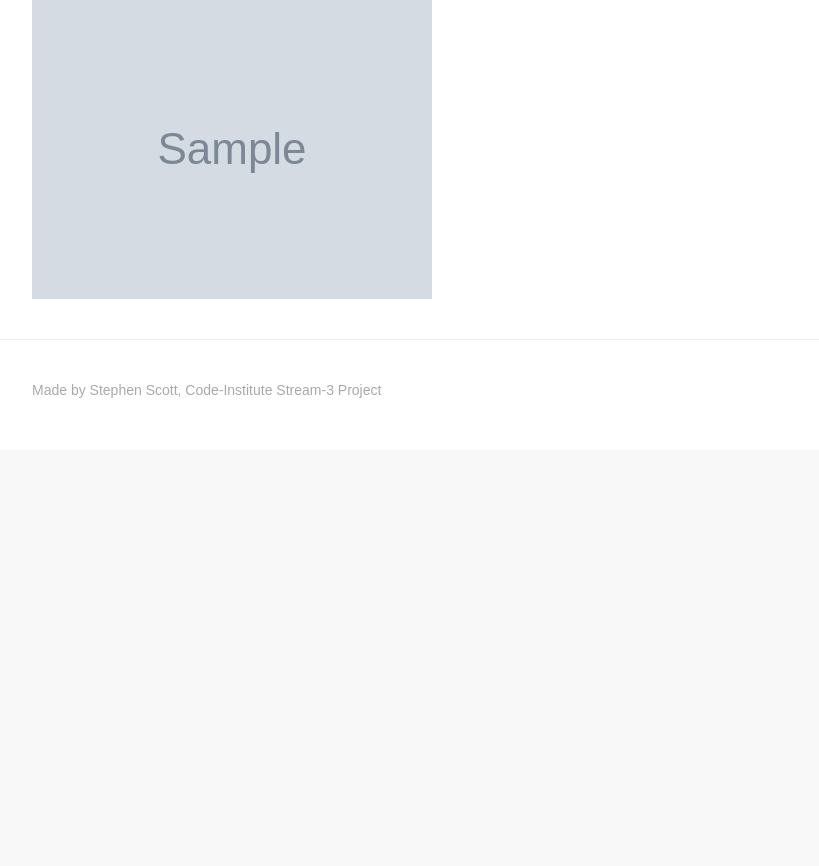
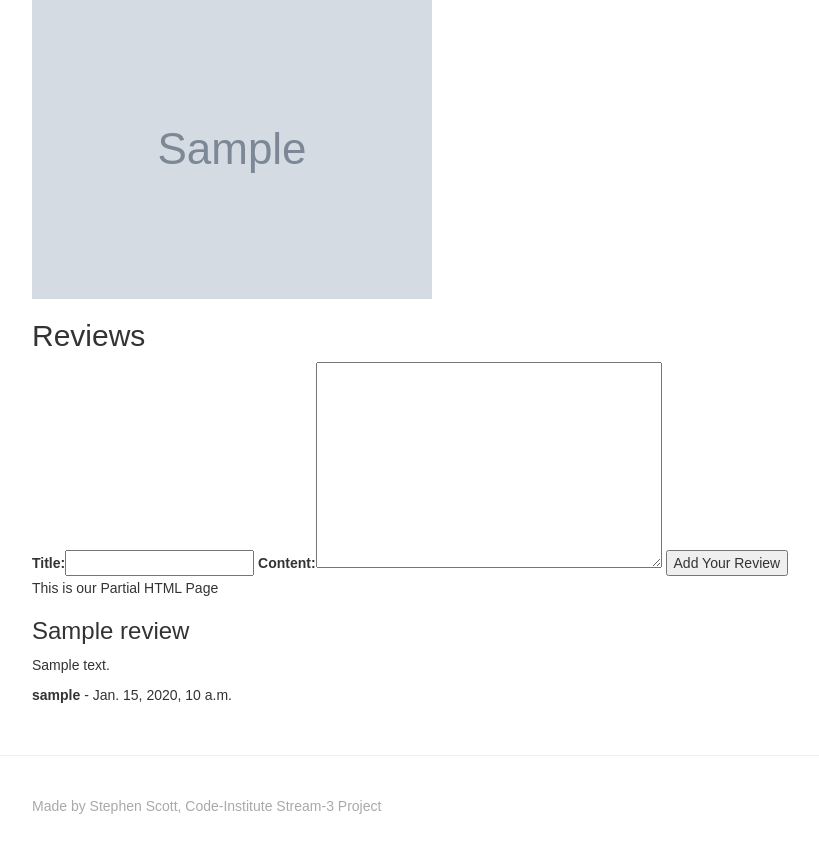
Before and after one commit to Code-Institute-Submissions/finalproject, a Django app: page /products/1 in a window 1280 px wide. Shown: the part 496-1362 px from the top of the page, without its empty margins (38-857 px from the left). Before the commit the page ends 894 px from the top, so only its background shows below. Run offline with Django 3.2, Linux system fonts and the light colour scheme; tables that the repository leaves empty hold one stand-in row (values such as "Sample post"); grey boxes marked "Sample" are stand-in pictures; some libraries are stand-ins or nearby versions.

Commit message:
added a review for products

```diff
--- a/blog/templates/_comments.html
+++ b/blog/templates/_comments.html
@@ -5,7 +5,7 @@
 
 <form method ='POST' action="{% url 'add_comment' post.id %}">
     {% csrf_token %}
-    {{form | as_bootstrap}}
+    {{ form | as_bootstrap}}
     <button type ="submit">Add Comment</button>
 </form>
 
--- a/blog/views.py
+++ b/blog/views.py
@@ -62,6 +62,7 @@ def addcomment(request, post_id):
     post= get_object_or_404(Post, pk=post_id)
 
     form = BlogCommentForm(request.POST)
+    ctx = {'form': form}
     if form.is_valid():
         comment = form.save(commit=False)
         comment.author = request.user
@@ -69,4 +70,4 @@ def addcomment(request, post_id):
 
         comment.save()
 
-        return redirect('viewpost', post_id)
+        return redirect('viewpost', post_id, ctx)
--- a/products/admin.py
+++ b/products/admin.py
@@ -1,5 +1,6 @@
 from django.contrib import admin
-from .models import Product
+from .models import Product, Review
 
 # Register your models here.
 admin.site.register(Product)
+admin.site.register(Review)
--- /dev/null
+++ b/products/forms.py
@@ -0,0 +1,7 @@
+from django import forms
+from .models import Review
+
+class ProductReviewForm(forms.ModelForm):
+    class Meta:
+        model = Review
+        fields = ('title', 'content')
--- a/products/models.py
+++ b/products/models.py
@@ -26,3 +26,17 @@ class ProductImage(models.Model):
 
     def __str__(self):
         return str(self.image)
+
+
+class Review(models.Model):
+    author = models.ForeignKey('auth.User')
+    product = models.ForeignKey(Product, related_name="reviews")
+    title = models.CharField(max_length=200)
+    content = models.TextField()
+    created_date = models.DateTimeField(auto_now_add=True)
+
+
+
+
+    def __str__(self):
+        return self.title
--- /dev/null
+++ b/products/templates/_reviews.html
@@ -0,0 +1,20 @@
+{% load bootstrap_tags %}
+
+<h2>Reviews</h2>
+
+<form method ='POST' action="{% url 'add_review' product.id %}">
+    {% csrf_token %}
+    {{ form | as_bootstrap}}
+    <button type ="submit">Add Your Review</button>
+</form>
+
+{% for review in product.reviews.all %}
+
+<div>
+    <p>This is our Partial HTML Page</p>
+    <h3>{{ review.title }}</h3>
+    <p>{{ review.content }}</p>
+    <p><strong>{{ review.author.username }}</strong> - {{ review.created_date }}</p>
+</div>
+
+{% endfor %}
--- a/products/templates/product_detail.html
+++ b/products/templates/product_detail.html
@@ -56,6 +56,8 @@
 
     </div>
 
+    {% include '_reviews.html' %}
+
 
 
 
--- a/products/urls.py
+++ b/products/urls.py
@@ -1,9 +1,10 @@
 from django.conf.urls import url
 from django.contrib import admin
-from products.views import get_products, do_search, product_details
+from products.views import get_products, do_search, product_details, add_review
 
 urlpatterns=[
     url(r'^$', get_products, name="productlist"),
     url(r'^search/', do_search, name="search"),
     url(r'^(\d+)$', product_details, name='product_details'),
+    url(r'^(\d+)/review/add$', add_review, name="add_review"),
     ]
--- a/products/views.py
+++ b/products/views.py
@@ -1,5 +1,7 @@
-from django.shortcuts import render, get_object_or_404
+from django.shortcuts import render, get_object_or_404, redirect
 from .models import Product
+from django.contrib.auth.decorators import login_required
+from .forms import ProductReviewForm
 
 # Create your views here.
 def get_products(request):
@@ -13,4 +15,21 @@ def do_search(request):
 
 def product_details(request, id):
     this_product = get_object_or_404(Product, pk=id)
-    return render(request, "product_detail.html", {"product" : this_product})
+    form = ProductReviewForm()
+    return render(request, "product_detail.html", {"product" : this_product, 'form':form})
+
+
+
+@login_required
+def add_review(request, product_id):
+    product= get_object_or_404(Product, pk=product_id)
+
+    form = ProductReviewForm(request.POST)
+    if form.is_valid():
+        review = form.save(commit=False)
+        review.author = request.user
+        review.product = product
+
+        review.save()
+
+        return redirect('product_details', product_id)
```
Also changed, not shown: products/migrations/0004_review.py (added), products/migrations/0005_auto_20171206_1213.py (added).
